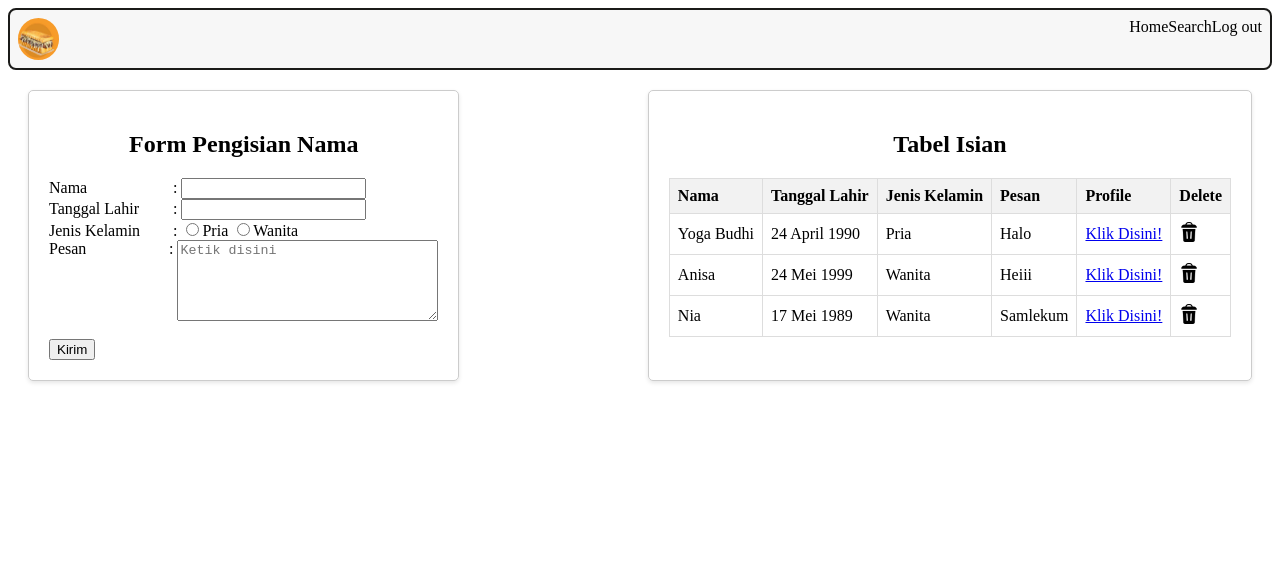
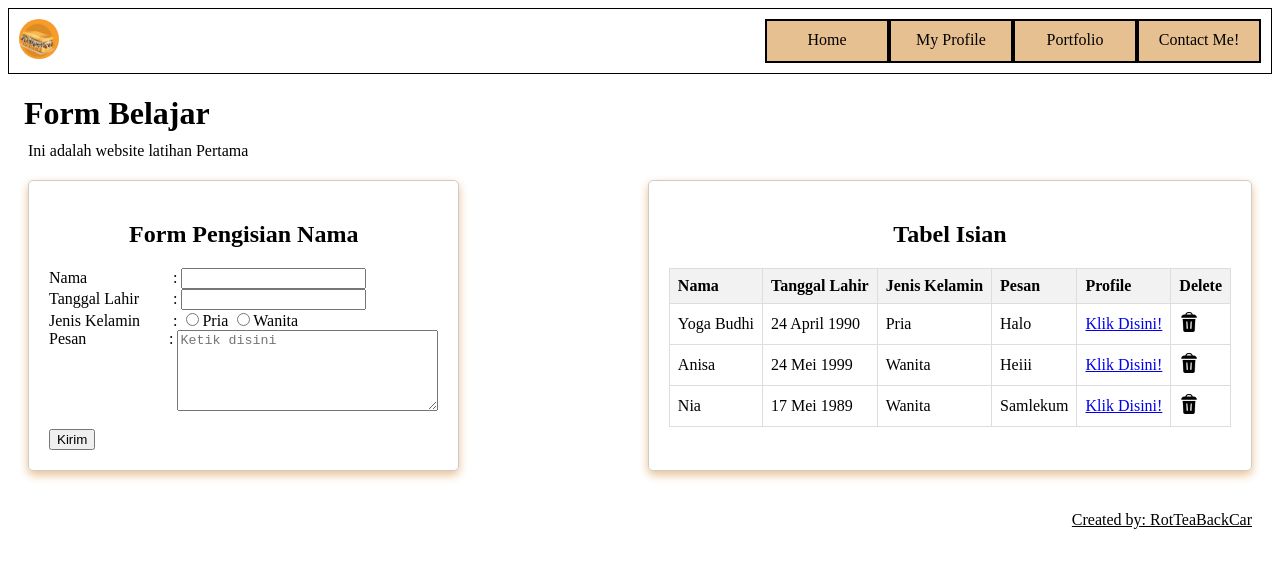
Before and after one commit to RotTeaBackCar/RotTeaBackCar, a plain HTML site: page Testing Area/index.html in a window 1280 px wide. Drawn offline with Linux system fonts and the light colour scheme.

Commit message:
finishing

```diff
--- a/Testing Area/index.html
+++ b/Testing Area/index.html
@@ -6,16 +6,23 @@
 </head>
 <body>
 
-    <nav class="nav-container">
+<!-- Mendeklarasikan navigation box -->
+  <nav class="box-container">
         <img src="capture.jpeg" alt="icon" class="nav-icon">
-        <div class="home">Home</div>
-        <div class="search">Search</div>
-        <div class="logout">Log out</div>
-    </nav>
+        <div class="box">Home</div>
+        <div class="box">My Profile</div>
+        <div class="box">Portfolio</div>
+        <div class="box">Contact Me!</div>
+  </nav>
 
+<!-- Deklarasi Text Judul setelah navigasi -->
+ <h1 class="text-container">&nbsp;&nbsp;Form Belajar</h1>
+ <p>&nbsp;&nbsp;&nbsp;&nbsp;&nbsp;Ini adalah website latihan Pertama</p>
 
+<!-- Deklarasi Content Form dan Tabel -->
   <div class="container">
-<!--Division di bawah mendeklarasikan Form Isian-->
+
+<!-- Deklarasi Form -->
     <div class="form-container">
       <h2>Form Pengisian Nama</h2>
       <form>
@@ -81,5 +88,6 @@
       </table>
     </div>
   </div>
+<footer><u>Created by: RotTeaBackCar</u></footer>
 </body>
 </html>
--- a/Testing Area/style.css
+++ b/Testing Area/style.css
@@ -4,25 +4,34 @@
     justify-content: space-between;
     margin: 20px;
   }
-.nav-container {
-    border: 2px solid #1b1b19;
+.box-container {
     display: flex;
-    padding: 8px;
-    justify-content: right; /*menyesuaikan box navigation disini*/
+    justify-content: flex-end;
+    /* border-radius: 10px; */
+    border: 1px solid black;
+    padding: 10px;
+}
+.text-container {
+  display: flex;
+  flex-direction: column;
+
+}
+.box {
+    width: 100px;
+    height: 20px;
+    background-color: rgb(231, 192, 146);
+    border: 2px solid black;
+    /* border-radius: 10px; */
+    padding: 10px;
     text-align: center;
-    font-size: 16px;
-    color: black;
-    /*border: 1px solid;*/
-    border-radius: 8px;
-    background-color: rgb(247, 247, 247);
 }
 .garbage-icon {
     width: 20px;
     height: 20px;
   }
 .nav-icon {
-    width: 41px;
-    height: 42px;
+    width: 40px;
+    height: 40px;
     margin-right: auto;
     border-radius: 32px;
 }
@@ -30,11 +39,24 @@
     border: 1px solid #ccc;
     padding: 20px;
     border-radius: 5px;
-    box-shadow: 0 2px 4px rgba(0,0,0,0.1);
+    box-shadow: 0 4px 10px rgb(231, 192, 146);
+  }
+footer {
+  text-align: right;
+  padding: 20px;
+
+}
+  h1 {
+    margin-bottom: 10px;
+    text-align: left;
   }
 
   h2 {
     text-align: center;
+  }
+  p {
+    margin-top: 10px;
+    text-align: left;
   }
 
   table {
```
